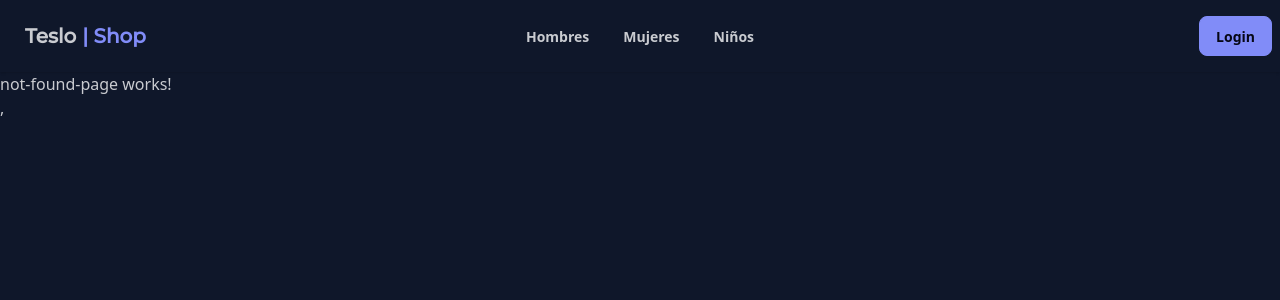
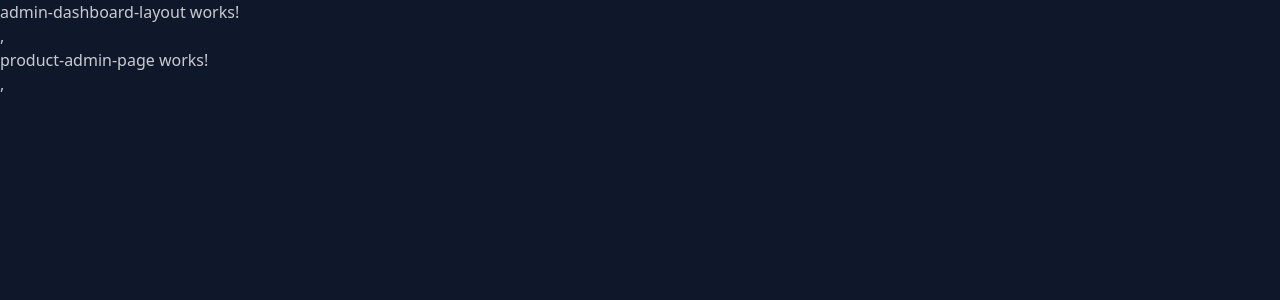
Before and after one commit to dmarmijosa/09-teslo-shop, an Angular app: page /admin/products in a window 1280 px wide. Shown: the top 300 px of the page. Built offline with nearby package versions, Linux system fonts and the light colour scheme.

Commit message:
feat: agregar rutas y componentes para el panel de administración

```diff
--- /dev/null
+++ b/src/app/admin-dashboard/admin-dashboard.routes.ts
@@ -0,0 +1,26 @@
+import { Routes } from '@angular/router';
+import { AdminDashboardLayoutComponent } from './layouts/admin-dashboard-layout/admin-dashboard-layout.component';
+import { ProductAdminPageComponent } from './pages/product-admin-page/product-admin-page.component';
+
+export const adminDashboardRoutes: Routes = [
+  {
+    path: '',
+    loadComponent: () => AdminDashboardLayoutComponent,
+    children: [
+      {
+        path: 'products',
+        loadComponent: () => ProductAdminPageComponent,
+      },
+      {
+        path: 'products/:id',
+        loadComponent: () => ProductAdminPageComponent,
+      },
+      {
+        path: '**',
+        redirectTo: 'products',
+      },
+    ],
+  },
+];
+
+export default adminDashboardRoutes;
--- /dev/null
+++ b/src/app/admin-dashboard/layouts/admin-dashboard-layout/admin-dashboard-layout.component.html
@@ -0,0 +1,2 @@
+<p>admin-dashboard-layout works!</p>,
+<router-outlet/>
--- /dev/null
+++ b/src/app/admin-dashboard/pages/product-admin-page/product-admin-page.component.html
@@ -0,0 +1 @@
+<p>product-admin-page works!</p>,
--- /dev/null
+++ b/src/app/admin-dashboard/pages/products-admin-page/products-admin-page.component.html
@@ -0,0 +1 @@
+<p>products-admin-page works!</p>,
--- a/src/app/app.routes.ts
+++ b/src/app/app.routes.ts
@@ -8,6 +8,10 @@
     canMatch: [notAuthenticatedGuard],
   },
   {
+    path: 'admin',
+    loadChildren: ()=> import('./admin-dashboard/admin-dashboard.routes')
+  },
+  {
     path: '',
     loadChildren: () => import('./store-front/store-front.routes'),
   },
```
Also changed, not shown: src/app/admin-dashboard/layouts/admin-dashboard-layout/admin-dashboard-layout.component.ts (added, +9 -0 lines), src/app/admin-dashboard/pages/product-admin-page/product-admin-page.component.ts (added, +8 -0 lines), src/app/admin-dashboard/pages/products-admin-page/products-admin-page.component.ts (added, +8 -0 lines).
